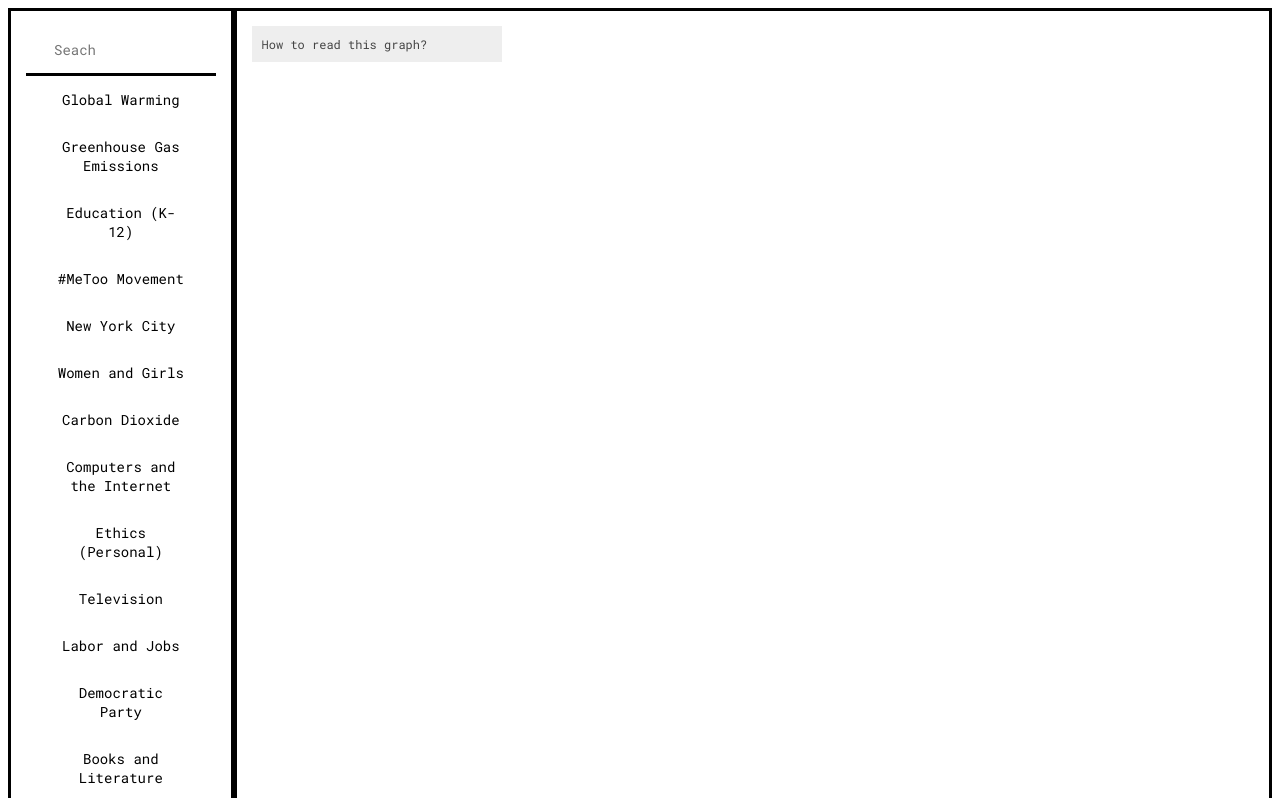
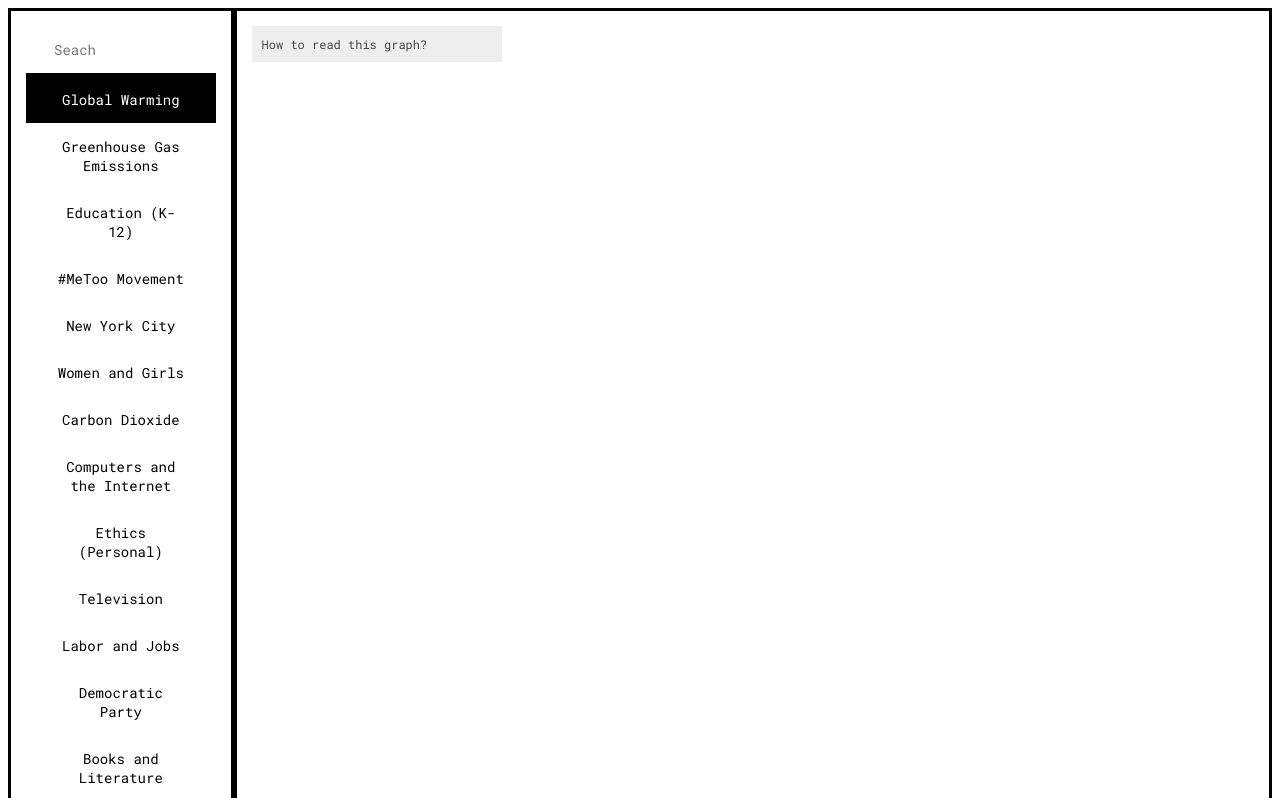
Before and after one commit to ajy123/news_keyword, a website: page public/index.html in a window 1280 px wide. Both pictures are taken after a click on the button "Global Warming". Shown: the top 798 px of the page. Drawn offline with Linux system fonts and the light colour scheme; no server answers.

Commit message:
git cache cleared

```diff
--- a/public/index.html
+++ b/public/index.html
@@ -82,6 +82,10 @@
         button:hover{
           background-color:gray;
         }
+        button:focus{
+          background-color: black;
+          color: white
+        }
 
         #searchTextbox{
           border: none;
```
Also changed, not shown: 1 other file.
